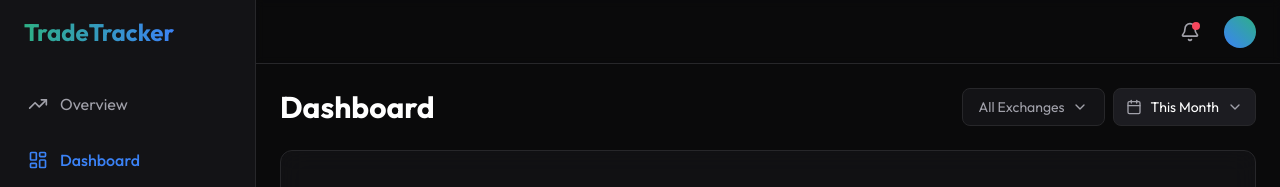
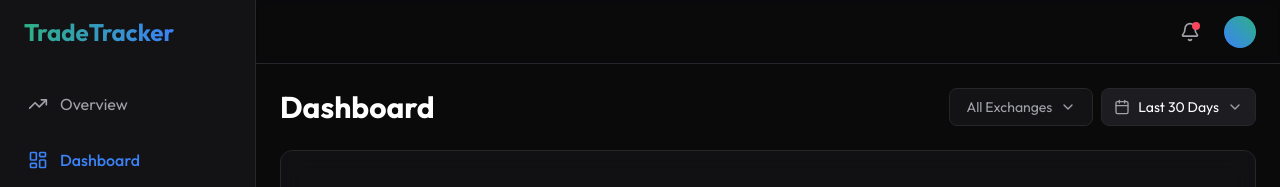
Before and after one commit to D1360tx/trade-tracker, a React (Vite) app: page /dashboard in a window 1280 px wide. Shown: the top 187 px of the page. Built offline with nearby package versions, Linux system fonts and the light colour scheme.

Commit message:
feat: Set default time range to Last 30 Days for better testing visibility

```diff
--- a/src/pages/Dashboard.tsx
+++ b/src/pages/Dashboard.tsx
@@ -19,7 +19,7 @@ import { useTrades } from '../context/TradeContext';
 
 const Dashboard = () => {
     const { trades } = useTrades();
-    const [timeRange, setTimeRange] = useState<TimeRange>('this_month');
+    const [timeRange, setTimeRange] = useState<TimeRange>('30d');
     const [customStart, setCustomStart] = useState('');
     const [customEnd, setCustomEnd] = useState('');
     const [selectedExchanges, setSelectedExchanges] = useState<string[]>([]);
--- a/src/pages/Journal.tsx
+++ b/src/pages/Journal.tsx
@@ -26,7 +26,7 @@ const Journal = () => {
     const [selectedExchanges, setSelectedExchanges] = useState<string[]>([]); // Multi-select exchanges
     const [filterStrategy, setFilterStrategy] = useState(''); // Strategy ID
     const [filterMistake, setFilterMistake] = useState(''); // Mistake ID
-    const [timeRange, setTimeRange] = useState<TimeRange>('this_month');
+    const [timeRange, setTimeRange] = useState<TimeRange>('30d');
     const [customStart, setCustomStart] = useState('');
     const [customEnd, setCustomEnd] = useState('');
 
--- a/src/pages/ReportsPage.tsx
+++ b/src/pages/ReportsPage.tsx
@@ -21,7 +21,7 @@ const ReportsPage = () => {
     const { mistakes } = useMistakes();
 
     // Filter state
-    const [timeRange, setTimeRange] = useState<TimeRange>('this_month');
+    const [timeRange, setTimeRange] = useState<TimeRange>('30d');
     const [filterStartDate, setFilterStartDate] = useState('');
     const [filterEndDate, setFilterEndDate] = useState('');
     const [filterStrategy, setFilterStrategy] = useState('');
```
